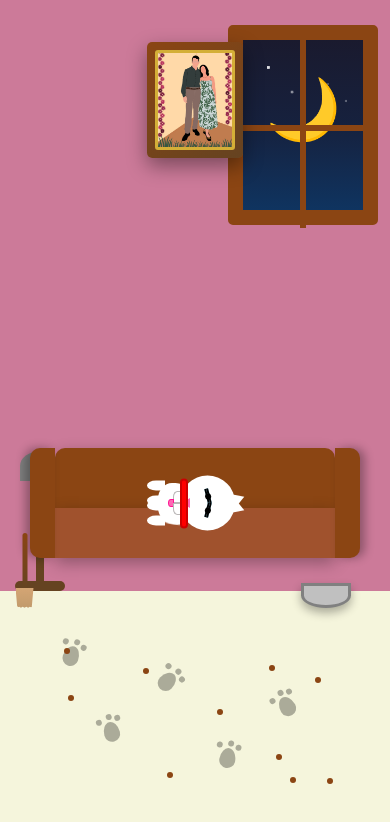
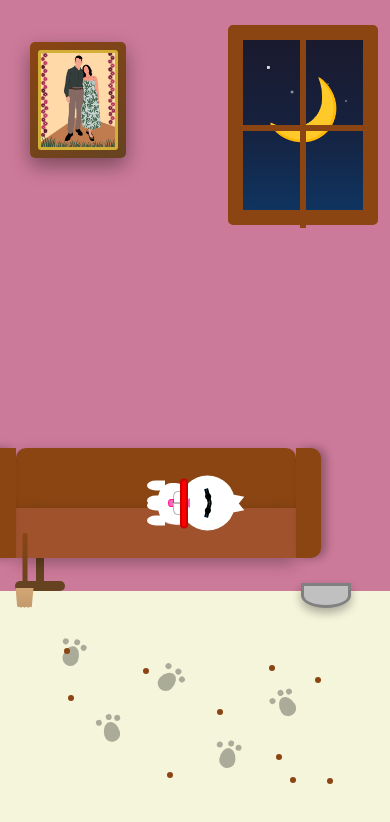
Before and after one commit to scrambledag/meoux-meoux, a plain HTML site: page index.html in a window 390 px wide. Drawn offline with Linux system fonts and the light colour scheme.

Commit message:
Update style.css with latest mobile responsive refinements

```diff
--- a/style.css
+++ b/style.css
@@ -968,13 +968,13 @@ body {
     }
 
     .window-frame::before {
-        height: 250px;
+        height: 200px;
     }
 
     /* Portrait adjustments */
     .portrait {
-        top: 8%;
-        left: 50%;
+        top: 0%;
+        left: 20%;
     }
 
     .portrait-image {
@@ -1006,8 +1006,8 @@ body {
     .sofa {
         width: 250px;
         height: 200px;
-        bottom: 20%;
-        left: 50%;
+        /* bottom: 20%; */
+        left: 40%;
     }
 
     .sofa-back {
@@ -1065,7 +1065,7 @@ body {
     }
 
     .cat-face {
-        bottom: 35%
+        bottom: 45%
         width: 55px;
         height: 50px;
     }
```
